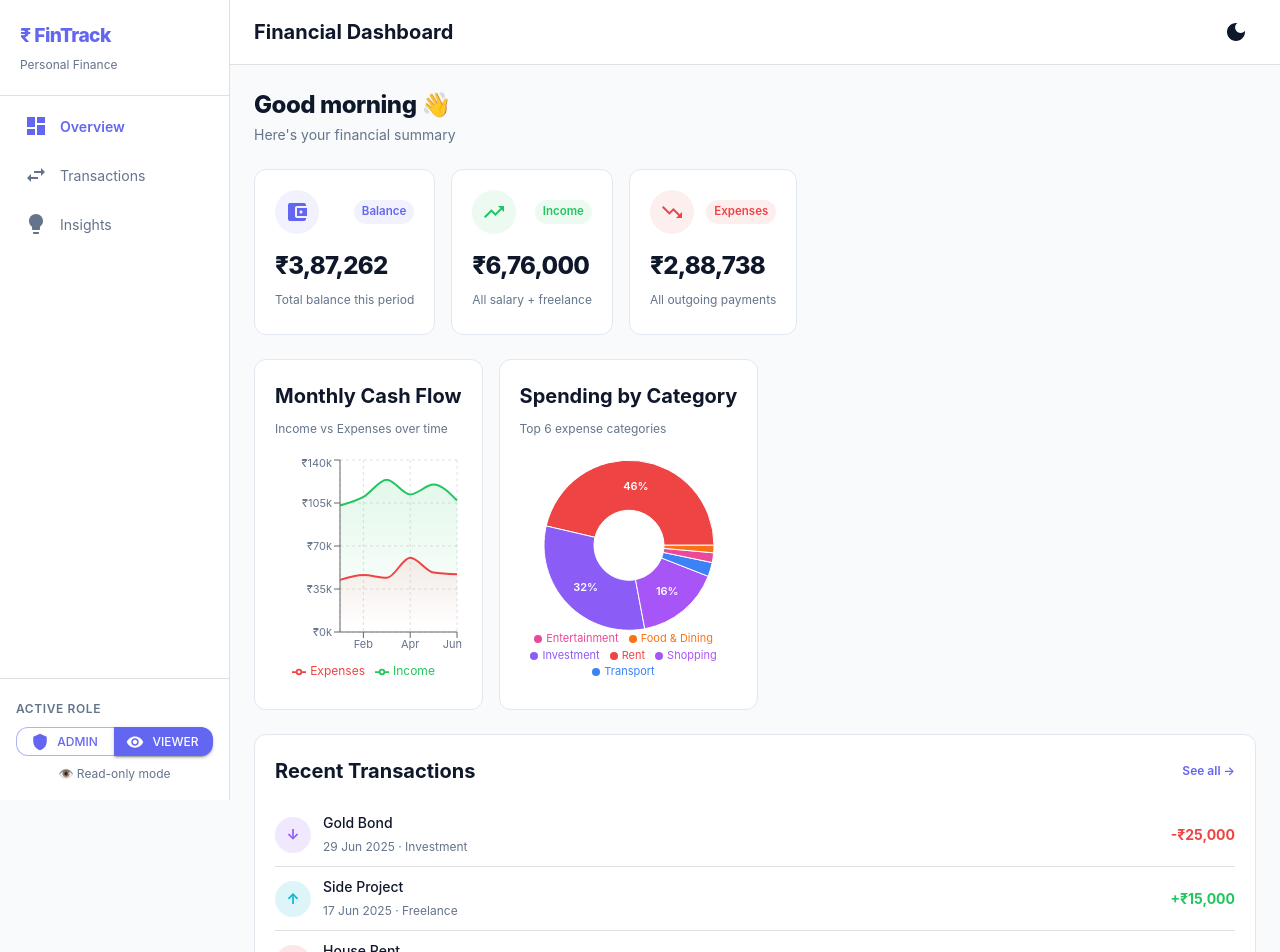
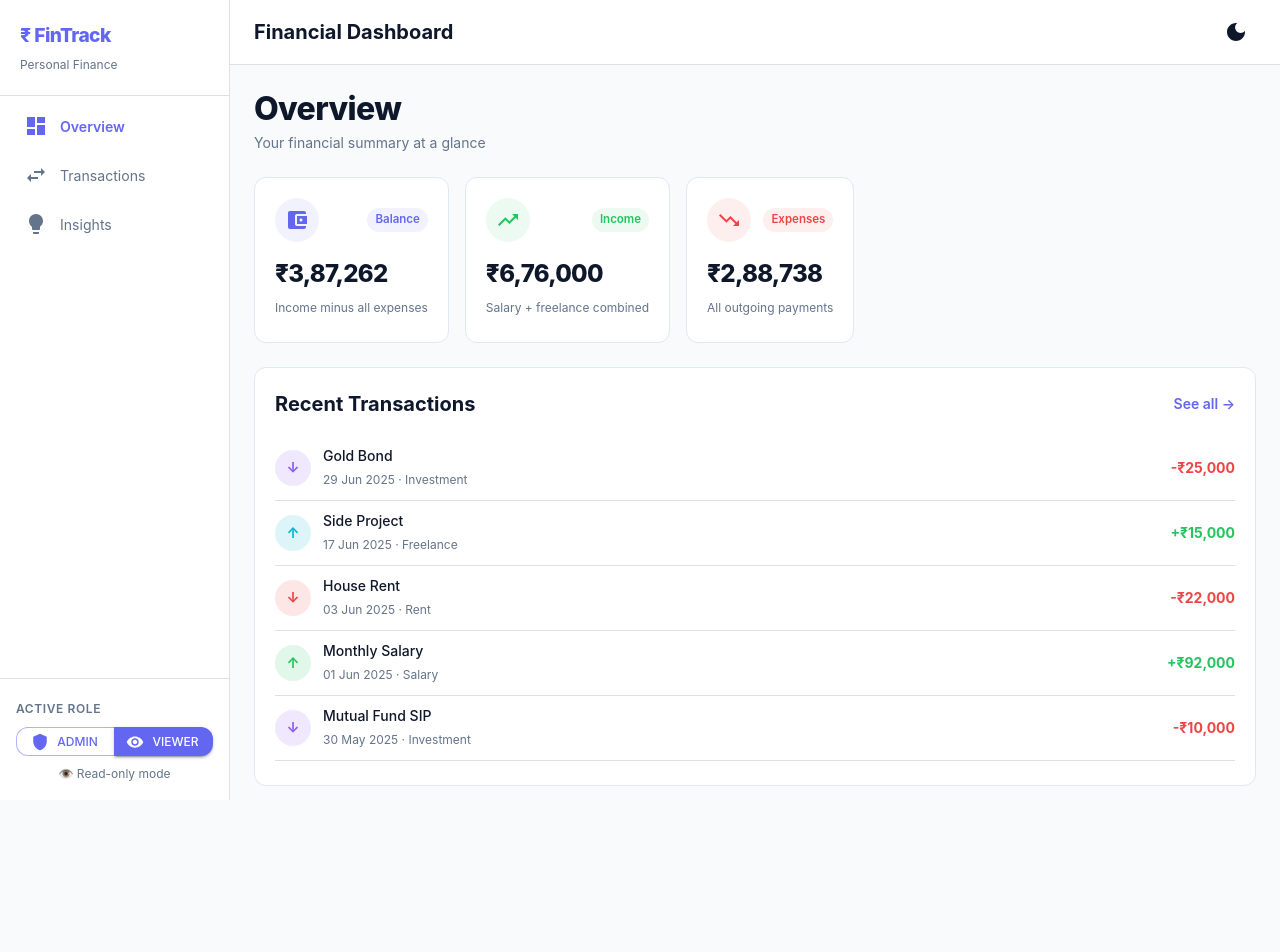
Before and after one commit to MuqhtadeerM/Finance-Dashboard, a React (Vite) app: page / in a window 1280 px wide. Shown: the top 952 px of the page. After the commit the page ends 810 px from the top, so only its background shows below. Built offline with nearby package versions, Linux system fonts and the light colour scheme.

Commit message:
added theme folder

```diff
--- a/src/pages/Overview.jsx
+++ b/src/pages/Overview.jsx
@@ -1,12 +1,76 @@
-import { Grid, Typography, Box, Card, CardContent, Chip } from "@mui/material";
+import {
+  Box,
+  Grid,
+  Typography,
+  Card,
+  CardContent,
+  Divider,
+  Chip,
+} from "@mui/material";
 import { Link } from "react-router-dom";
 import { useApp } from "../context/AppContext";
 import SummaryCard from "../components/ui/SummaryCard";
-import BalanceTrend from "../components/charts/BalanceTrend";
-import SpendingBreakdown from "../components/charts/SpendingBreakdown";
 import { formatCurrency, formatDate } from "../utils/helpers";
 import { CATEGORY_COLORS } from "../data/mockData";
 
+// ── Recent transaction row ──
+function RecentItem({ tx }) {
+  const color = CATEGORY_COLORS[tx.category] || "#94a3b8";
+
+  return (
+    <Box>
+      <Box sx={{ display: "flex", alignItems: "center", gap: 1.5, py: 1.25 }}>
+        {/* Colored dot with arrow */}
+        <Box
+          sx={{
+            width: 36,
+            height: 36,
+            borderRadius: 2,
+            backgroundColor: color + "22",
+            color: color,
+            display: "flex",
+            alignItems: "center",
+            justifyContent: "center",
+            fontWeight: 700,
+            fontSize: "0.9rem",
+            flexShrink: 0,
+          }}
+        >
+          {tx.type === "income" ? "↑" : "↓"}
+        </Box>
+
+        {/* Description + date */}
+        <Box sx={{ flex: 1, minWidth: 0 }}>
+          <Typography
+            variant="body2"
+            sx={{ fontWeight: 500, color: "text.primary", noWrap: true }}
+          >
+            {tx.description}
+          </Typography>
+          <Typography variant="caption" color="text.secondary">
+            {formatDate(tx.date)} · {tx.category}
+          </Typography>
+        </Box>
+
+        {/* Amount */}
+        <Typography
+          variant="body2"
+          sx={{
+            fontWeight: 700,
+            color: tx.type === "income" ? "success.main" : "error.main",
+            flexShrink: 0,
+          }}
+        >
+          {tx.type === "income" ? "+" : "-"}
+          {formatCurrency(tx.amount)}
+        </Typography>
+      </Box>
+      <Divider />
+    </Box>
+  );
+}
+
+// ── Main Overview page ──
 export default function Overview() {
   const { summary, transactions } = useApp();
 
@@ -18,52 +82,48 @@ export default function Overview() {
   return (
     <Box>
       {/* Page heading */}
-      <Typography variant="h5" fontWeight={800} mb={0.5}>
-        Good morning 👋
+      <Typography
+        variant="h4"
+        sx={{ mb: 0.5, fontSize: { xs: "1.5rem", sm: "1.8rem", md: "2rem" } }}
+      >
+        Overview
       </Typography>
-      <Typography variant="body2" color="text.secondary" mb={3}>
-        Here's your financial summary
+      <Typography variant="body2" color="text.secondary" sx={{ mb: 3 }}>
+        Your financial summary at a glance
       </Typography>
 
-      {/* ── Summary Cards ── */}
-      <Grid container spacing={2} mb={3}>
-        <Grid item xs={12} md={4}>
+      {/* ── Summary cards ── */}
+      <Grid container spacing={2} sx={{ mb: 3 }}>
+        <Grid item xs={12} sm={4}>
           <SummaryCard
             type="balance"
+            title="Total Balance"
             amount={formatCurrency(summary.balance)}
-            subtitle="Total balance this period"
+            subtitle="Income minus all expenses"
           />
         </Grid>
-        <Grid item xs={12} md={4}>
+        <Grid item xs={12} sm={4}>
           <SummaryCard
             type="income"
+            title="Total Income"
             amount={formatCurrency(summary.income)}
-            subtitle="All salary + freelance"
+            subtitle="Salary + freelance combined"
           />
         </Grid>
-        <Grid item xs={12} md={4}>
+        <Grid item xs={12} sm={4}>
           <SummaryCard
             type="expense"
+            title="Total Expenses"
             amount={formatCurrency(summary.expenses)}
             subtitle="All outgoing payments"
           />
         </Grid>
       </Grid>
 
-      {/* ── Charts ── */}
-      <Grid container spacing={2} mb={3}>
-        <Grid item xs={12} md={7}>
-          <BalanceTrend />
-        </Grid>
-        <Grid item xs={12} md={5}>
-          <SpendingBreakdown />
-        </Grid>
-      </Grid>
-
-      {/* ── Recent Transactions ── */}
+      {/* ── Recent transactions ── */}
       <Card>
-        <CardContent sx={{ p: 2.5 }}>
-          {/* Header row */}
+        <CardContent sx={{ p: { xs: 2, sm: 2.5 } }}>
+          {/* Header */}
           <Box
             sx={{
               display: "flex",
@@ -76,7 +136,7 @@ export default function Overview() {
             <Typography
               component={Link}
               to="/transactions"
-              variant="caption"
+              variant="body2"
               sx={{
                 color: "primary.main",
                 textDecoration: "none",
@@ -87,66 +147,17 @@ export default function Overview() {
             </Typography>
           </Box>
 
-          {/* Transaction rows */}
-          {recent.map((tx, index) => {
-            const color = CATEGORY_COLORS[tx.category] || "#94a3b8";
-            const isLast = index === recent.length - 1;
-
-            return (
-              <Box
-                key={tx.id}
-                sx={{
-                  display: "flex",
-                  alignItems: "center",
-                  gap: 1.5,
-                  py: 1.2,
-                  borderBottom: isLast ? "none" : "1px solid",
-                  borderColor: "divider",
-                }}
-              >
-                {/* Colored dot / type indicator */}
-                <Box
-                  sx={{
-                    width: 36,
-                    height: 36,
-                    borderRadius: 2,
-                    backgroundColor: color + "22",
-                    color: color,
-                    display: "flex",
-                    alignItems: "center",
-                    justifyContent: "center",
-                    fontWeight: 700,
-                    fontSize: "0.9rem",
-                    flexShrink: 0,
-                  }}
-                >
-                  {tx.type === "income" ? "↑" : "↓"}
-                </Box>
-
-                {/* Description + date */}
-                <Box sx={{ flex: 1 }}>
-                  <Typography variant="body2" fontWeight={500}>
-                    {tx.description}
-                  </Typography>
-                  <Typography variant="caption" color="text.secondary">
-                    {formatDate(tx.date)} · {tx.category}
-                  </Typography>
-                </Box>
-
-                {/* Amount */}
-                <Typography
-                  variant="body2"
-                  fontWeight={700}
-                  sx={{
-                    color: tx.type === "income" ? "success.main" : "error.main",
-                  }}
-                >
-                  {tx.type === "income" ? "+" : "-"}
-                  {formatCurrency(tx.amount)}
-                </Typography>
-              </Box>
-            );
-          })}
+          {/* List */}
+          {recent.length === 0 ? (
+            <Typography
+              color="text.secondary"
+              sx={{ textAlign: "center", py: 3 }}
+            >
+              No transactions yet
+            </Typography>
+          ) : (
+            recent.map((tx) => <RecentItem key={tx.id} tx={tx} />)
+          )}
         </CardContent>
       </Card>
     </Box>
```
Also changed, not shown: src/theme/theme.js (added, +90 -0 lines).
